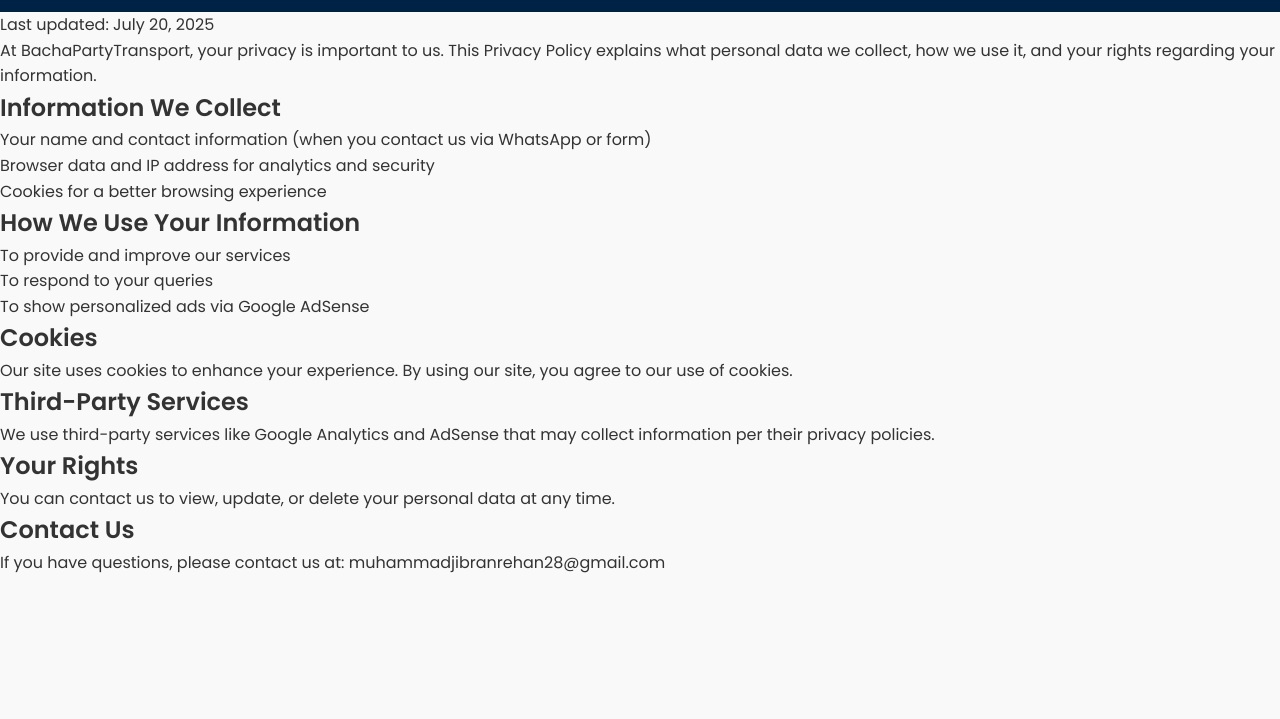
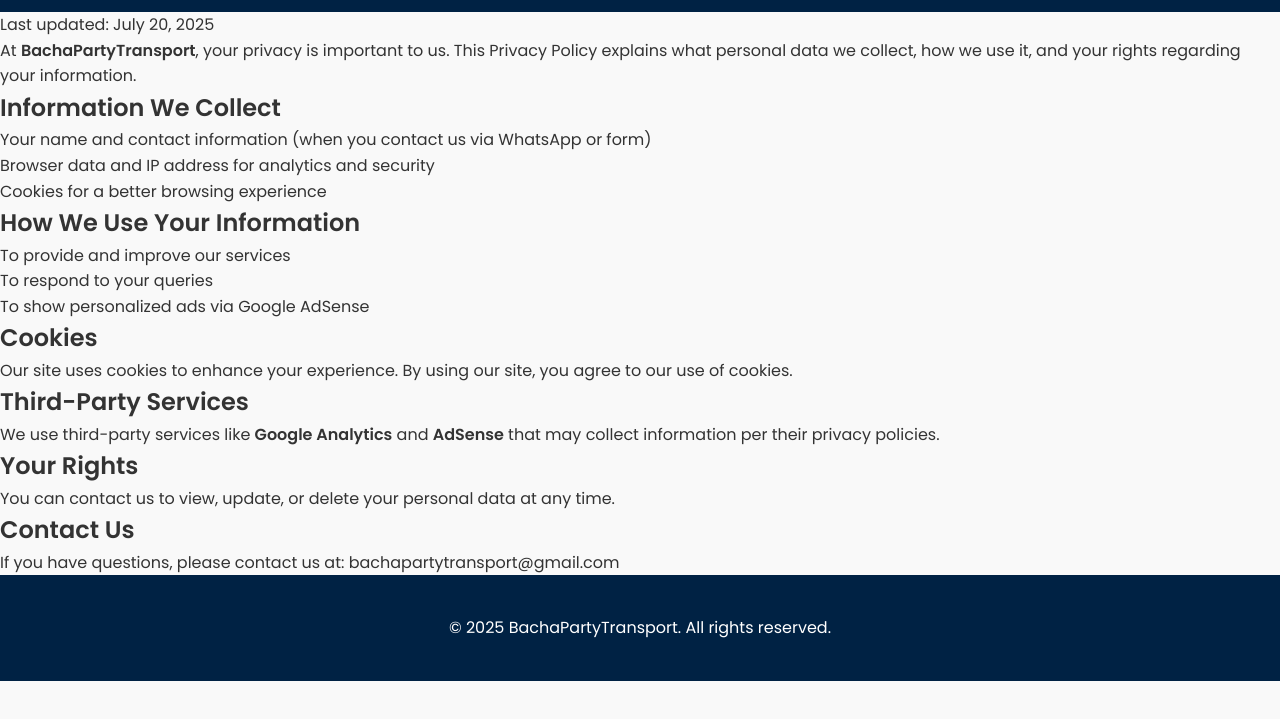
Before and after one commit to Bacha-Party/Bachapartytransports, a plain HTML site: page privacy.html in a window 1280 px wide. Shown: the part 69-788 px from the top of the page. Drawn offline with Linux system fonts and the light colour scheme.

Commit message:
Update privacy.html

```diff
--- a/privacy.html
+++ b/privacy.html
@@ -3,7 +3,22 @@
 <head>
   <meta charset="UTF-8" />
   <meta name="viewport" content="width=device-width, initial-scale=1.0" />
+
+  <!-- SEO -->
   <title>Privacy Policy | BachaPartyTransport</title>
+  <meta name="description" content="Read the Privacy Policy of BachaPartyTransport. Learn how we collect, use, and protect your data, and your rights regarding personal information." />
+  <meta name="keywords" content="Privacy Policy, Bacha Party Transport, Data Protection, Cookies, User Rights" />
+  <meta name="robots" content="index, follow" />
+  <link rel="canonical" href="https://haviog.vercel.app/privacy-policy" />
+
+  <!-- Social Sharing -->
+  <meta property="og:title" content="Privacy Policy | BachaPartyTransport" />
+  <meta property="og:description" content="Understand how BachaPartyTransport collects, uses, and protects your personal information." />
+  <meta property="og:type" content="website" />
+  <meta property="og:url" content="https://haviog.vercel.app/privacy-policy" />
+  <meta property="og:site_name" content="BachaPartyTransport" />
+
+  <!-- Styles -->
   <link rel="stylesheet" href="style.css" />
 </head>
 <body>
@@ -12,10 +27,10 @@
   </header>
 
   <main class="policy-content">
-    <p>Last updated: July 20, 2025</p>
+    <p><time datetime="2025-07-20">Last updated: July 20, 2025</time></p>
 
     <p>
-      At BachaPartyTransport, your privacy is important to us. This Privacy Policy explains what personal data we collect, how we use it, and your rights regarding your information.
+      At <strong>BachaPartyTransport</strong>, your privacy is important to us. This Privacy Policy explains what personal data we collect, how we use it, and your rights regarding your information.
     </p>
 
     <h2>Information We Collect</h2>
@@ -39,7 +54,7 @@
 
     <h2>Third-Party Services</h2>
     <p>
-      We use third-party services like Google Analytics and AdSense that may collect information per their privacy policies.
+      We use third-party services like <strong>Google Analytics</strong> and <strong>AdSense</strong> that may collect information per their privacy policies.
     </p>
 
     <h2>Your Rights</h2>
@@ -48,7 +63,14 @@
     </p>
 
     <h2>Contact Us</h2>
-    <p>If you have questions, please contact us at: <a href="mailto:muhammadjibranrehan28@gmail.com">muhammadjibranrehan28@gmail.com</a></p>
+    <p>
+      If you have questions, please contact us at:
+      <a href="mailto:bachapartytransport@gmail.com">bachapartytransport@gmail.com</a>
+    </p>
   </main>
+
+  <footer>
+    <p>&copy; 2025 BachaPartyTransport. All rights reserved.</p>
+  </footer>
 </body>
 </html>
```
